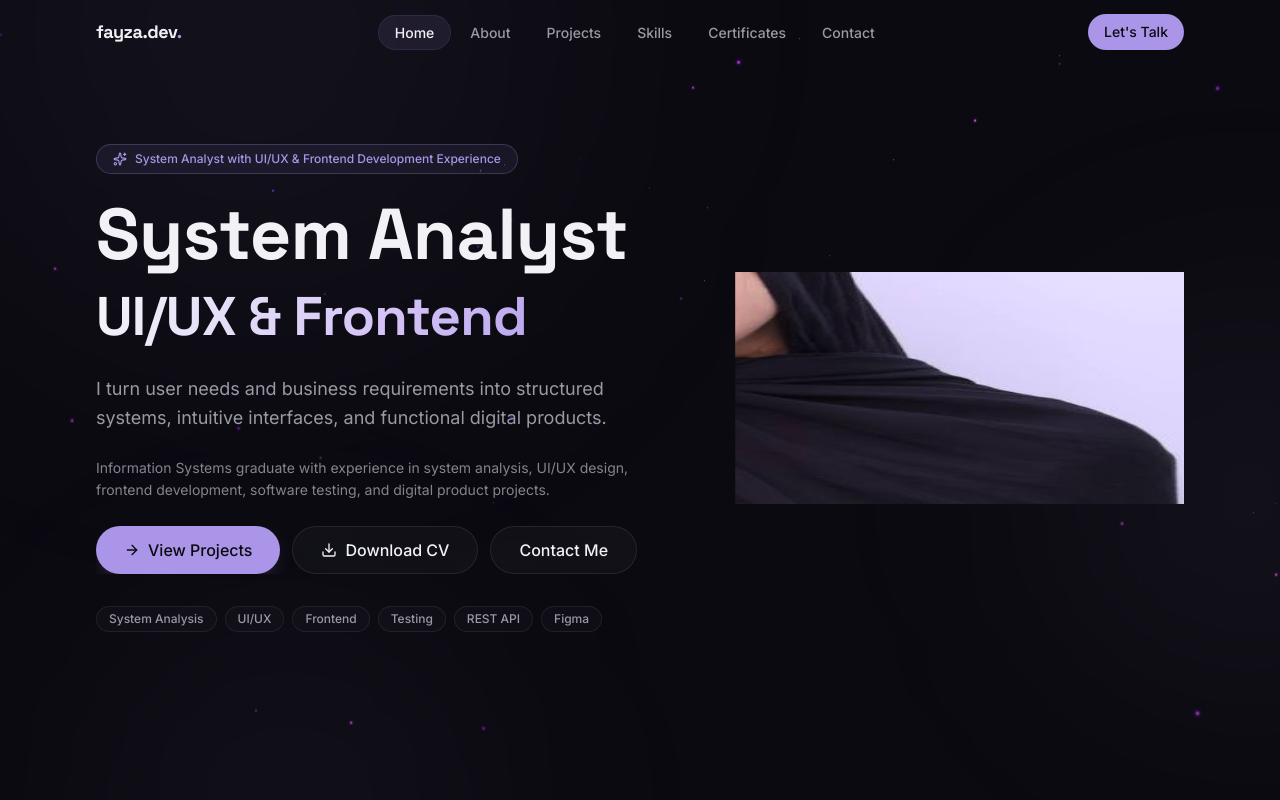
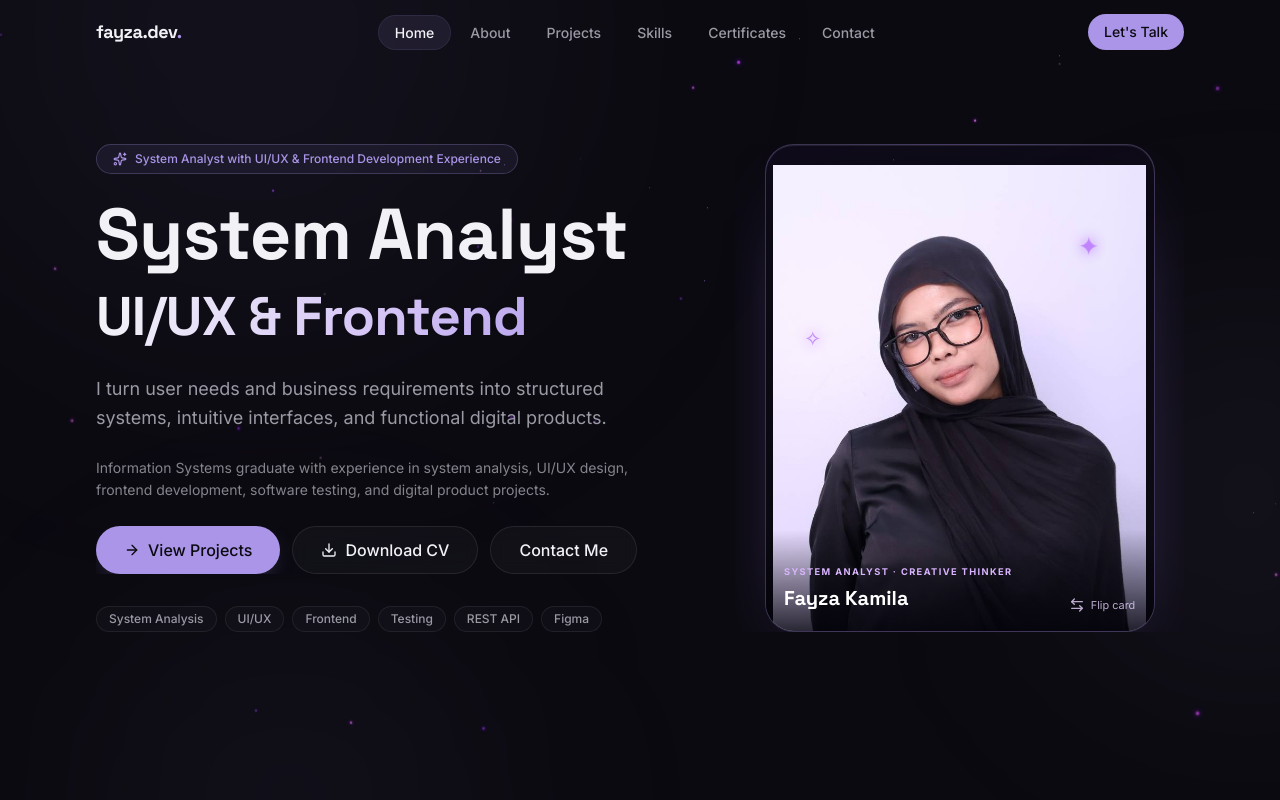
Before and after one commit to byeonipai/portofoliofayza, a Next.js app in the folder fayza-portfolio-cloudflare-final/: page / in a window 1280 px wide. Shown: the top 800 px of the page. Built offline with nearby package versions, Linux system fonts and the light colour scheme.

Commit message:
Style transparent PNG portrait flip card

```diff
--- a/fayza-portfolio-cloudflare-final/app/globals.css
+++ b/fayza-portfolio-cloudflare-final/app/globals.css
@@ -598,3 +598,196 @@ html[data-motion-ready="true"] .reveal.is-visible { opacity: 1; transform: none;
   .stars-layer, .star-dot { animation: none !important; }
   .stars-parallax { transform: none !important; }
 }
+
+
+/* Interactive transparent portrait flip card. */
+.profile-flip-wrap {
+  position: relative;
+  width: 100%;
+  max-width: 390px;
+  margin-inline: auto;
+  perspective: 1400px;
+}
+.profile-flip-button {
+  position: relative;
+  display: block;
+  width: 100%;
+  aspect-ratio: 4 / 5;
+  padding: 0;
+  border: 0;
+  border-radius: 1.8rem;
+  background: transparent;
+  color: inherit;
+  text-align: left;
+  cursor: pointer;
+  perspective: 1400px;
+  -webkit-tap-highlight-color: transparent;
+}
+.profile-flip-button:focus-visible {
+  outline: 2px solid oklch(0.72 0.12 295 / 85%);
+  outline-offset: 7px;
+}
+.profile-flip-inner {
+  position: absolute;
+  inset: 0;
+  display: block;
+  transform-style: preserve-3d;
+  transition: transform 850ms cubic-bezier(.2,.75,.25,1);
+}
+.profile-flip-button[data-flipped="true"] .profile-flip-inner {
+  transform: rotateY(180deg);
+}
+.profile-flip-face {
+  position: absolute;
+  inset: 0;
+  display: block;
+  overflow: hidden;
+  border: 1px solid oklch(0.76 0.12 295 / 28%);
+  border-radius: 1.8rem;
+  backface-visibility: hidden;
+  -webkit-backface-visibility: hidden;
+}
+.profile-flip-front {
+  background:
+    radial-gradient(ellipse at 50% 78%, oklch(0.58 0.2 295 / 22%), transparent 55%),
+    linear-gradient(155deg, oklch(0.2 0.06 295 / 42%), oklch(0.12 0.025 285 / 15%));
+  box-shadow: 0 28px 80px -48px oklch(0.66 0.2 295 / 70%), inset 0 1px 0 oklch(1 0 0 / 9%);
+}
+.profile-photo-glow {
+  position: absolute;
+  left: 50%;
+  bottom: 9%;
+  width: 76%;
+  aspect-ratio: 1;
+  border-radius: 50%;
+  transform: translateX(-50%);
+  background: radial-gradient(circle, oklch(0.65 0.22 295 / 38%), oklch(0.55 0.2 300 / 12%) 48%, transparent 72%);
+  filter: blur(18px);
+  animation: portrait-glow 5s ease-in-out infinite;
+}
+.profile-photo-orbit {
+  position: absolute;
+  left: 50%;
+  top: 45%;
+  border: 1px solid oklch(0.72 0.12 295 / 24%);
+  border-radius: 50%;
+  pointer-events: none;
+}
+.profile-photo-orbit-one {
+  width: 82%;
+  aspect-ratio: 1;
+  transform: translate(-50%,-50%) rotate(-22deg) scaleY(.72);
+  animation: orbit-spin 22s linear infinite;
+}
+.profile-photo-orbit-two {
+  width: 95%;
+  aspect-ratio: 1;
+  border-style: dashed;
+  opacity: .55;
+  transform: translate(-50%,-50%) rotate(35deg) scaleY(.68);
+  animation: orbit-spin 34s linear infinite reverse;
+}
+.profile-photo-spark {
+  position: absolute;
+  z-index: 2;
+  color: #c084fc;
+  text-shadow: 0 0 14px #a855f7;
+  animation: float-soft 4s ease-in-out infinite;
+}
+.profile-photo-spark-one { top: 18%; right: 14%; font-size: 1.6rem; }
+.profile-photo-spark-two { top: 37%; left: 10%; font-size: 1.3rem; animation-delay: -1.7s; }
+.profile-cutout {
+  z-index: 1;
+  object-fit: contain;
+  object-position: center bottom;
+  padding: 3% 2% 0;
+  filter: drop-shadow(0 18px 32px oklch(0.05 0.02 290 / 38%));
+  transition: transform 650ms cubic-bezier(.2,.75,.25,1), filter 650ms ease;
+}
+@media (hover:hover) and (pointer:fine) {
+  .profile-flip-button:hover .profile-cutout {
+    transform: translateY(-7px) scale(1.025);
+    filter: drop-shadow(0 24px 38px oklch(0.55 0.2 295 / 45%));
+  }
+}
+.profile-front-caption {
+  position: absolute;
+  z-index: 3;
+  inset: auto 0 0;
+  display: flex;
+  align-items: end;
+  justify-content: space-between;
+  gap: .5rem;
+  padding: 2.2rem 1.15rem 1.1rem;
+  background: linear-gradient(transparent, oklch(0.1 0.025 285 / 82%));
+}
+.profile-front-caption-copy { display: grid; gap: .25rem; }
+.profile-front-kicker { color: #d8b4fe; font-size: .58rem; letter-spacing: .15em; font-weight: 700; }
+.profile-front-name { color: #fff; font-family: var(--font-space-grotesk); font-size: 1.25rem; font-weight: 700; }
+.profile-flip-hint {
+  display: inline-flex;
+  align-items: center;
+  gap: .35rem;
+  color: #e9d5ff;
+  font-size: .68rem;
+  white-space: nowrap;
+  opacity: .8;
+}
+.profile-flip-back {
+  transform: rotateY(180deg);
+  background:
+    radial-gradient(circle at 90% 5%, oklch(0.62 0.22 295 / 23%), transparent 36%),
+    linear-gradient(145deg, oklch(0.2 0.055 295 / 98%), oklch(0.105 0.025 285 / 99%));
+  box-shadow: 0 28px 80px -48px oklch(0.66 0.2 295 / 70%), inset 0 1px 0 oklch(1 0 0 / 9%);
+}
+.profile-back-orb {
+  position: absolute;
+  border: 1px solid oklch(0.76 0.12 295 / 22%);
+  border-radius: 50%;
+  pointer-events: none;
+}
+.profile-back-orb-one { width: 18rem; height: 18rem; top: -10rem; right: -7rem; }
+.profile-back-orb-two { width: 13rem; height: 13rem; bottom: -7rem; left: -6rem; }
+.profile-back-content {
+  position: absolute;
+  inset: 0;
+  display: flex;
+  flex-direction: column;
+  align-items: flex-start;
+  justify-content: center;
+  gap: .8rem;
+  padding: clamp(1.15rem,4vw,2rem);
+}
+.profile-back-eyebrow {
+  display: inline-flex;
+  align-items: center;
+  gap: .45rem;
+  color: #d8b4fe;
+  font-size: .63rem;
+  font-weight: 700;
+  letter-spacing: .16em;
+}
+.profile-back-name { color: #fff; font-family: var(--font-space-grotesk); font-size: clamp(1.55rem,5vw,2.1rem); line-height: 1.05; font-weight: 700; }
+.profile-back-role { max-width: 19rem; color: #e9d5ff; font-size: .8rem; line-height: 1.5; }
+.profile-back-location { display: flex; align-items: center; gap: .45rem; color: #c4b5fd; font-size: .72rem; }
+.profile-back-divider { width: 100%; height: 1px; background: linear-gradient(90deg, oklch(0.72 0.12 295 / 55%), transparent); }
+.profile-back-label { color: #c4b5fd; font-size: .61rem; font-weight: 700; letter-spacing: .16em; }
+.profile-back-skills { display: flex; flex-wrap: wrap; gap: .4rem; }
+.profile-back-skill { border: 1px solid oklch(0.76 0.12 295 / 32%); border-radius: 999px; background: oklch(0.72 0.12 295 / 12%); color: #f3e8ff; padding: .35rem .6rem; font-size: .66rem; }
+.profile-back-footer { display: inline-flex; align-items: center; gap: .4rem; margin-top: auto; color: #d8b4fe; font-size: .68rem; }
+@keyframes portrait-glow {
+  0%,100% { opacity: .72; transform: translateX(-50%) scale(.92); }
+  50% { opacity: 1; transform: translateX(-50%) scale(1.08); }
+}
+@keyframes orbit-spin {
+  from { rotate: 0deg; }
+  to { rotate: 360deg; }
+}
+@media (max-width: 639px) {
+  .profile-flip-wrap { max-width: 320px; }
+  .profile-flip-button { aspect-ratio: 4 / 5; }
+  .profile-back-content { gap: .65rem; }
+}
+@media (prefers-reduced-motion: reduce) {
+  .profile-flip-inner, .profile-cutout, .profile-photo-glow, .profile-photo-orbit { animation: none !important; transition-duration: .01ms !important; }
+}
```
